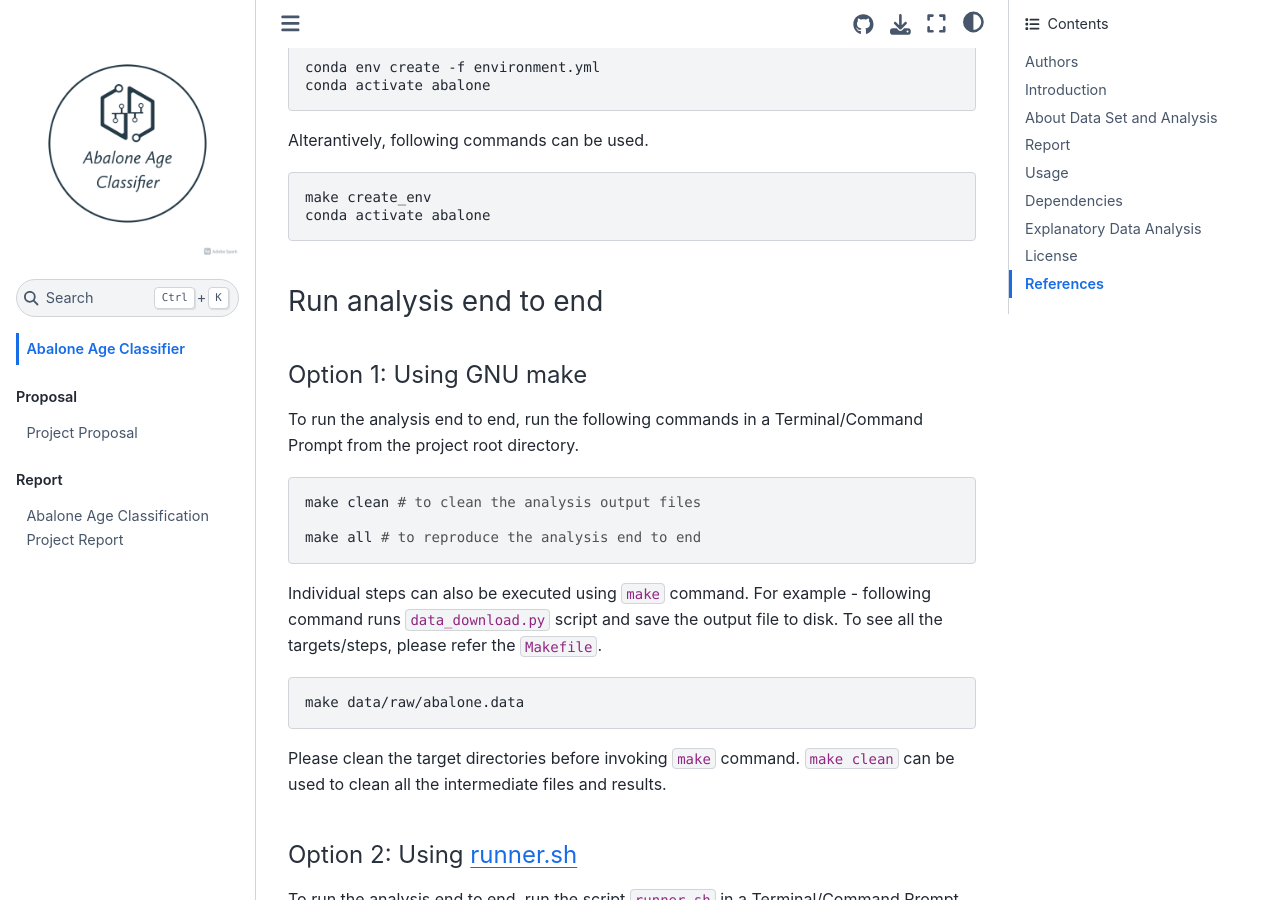
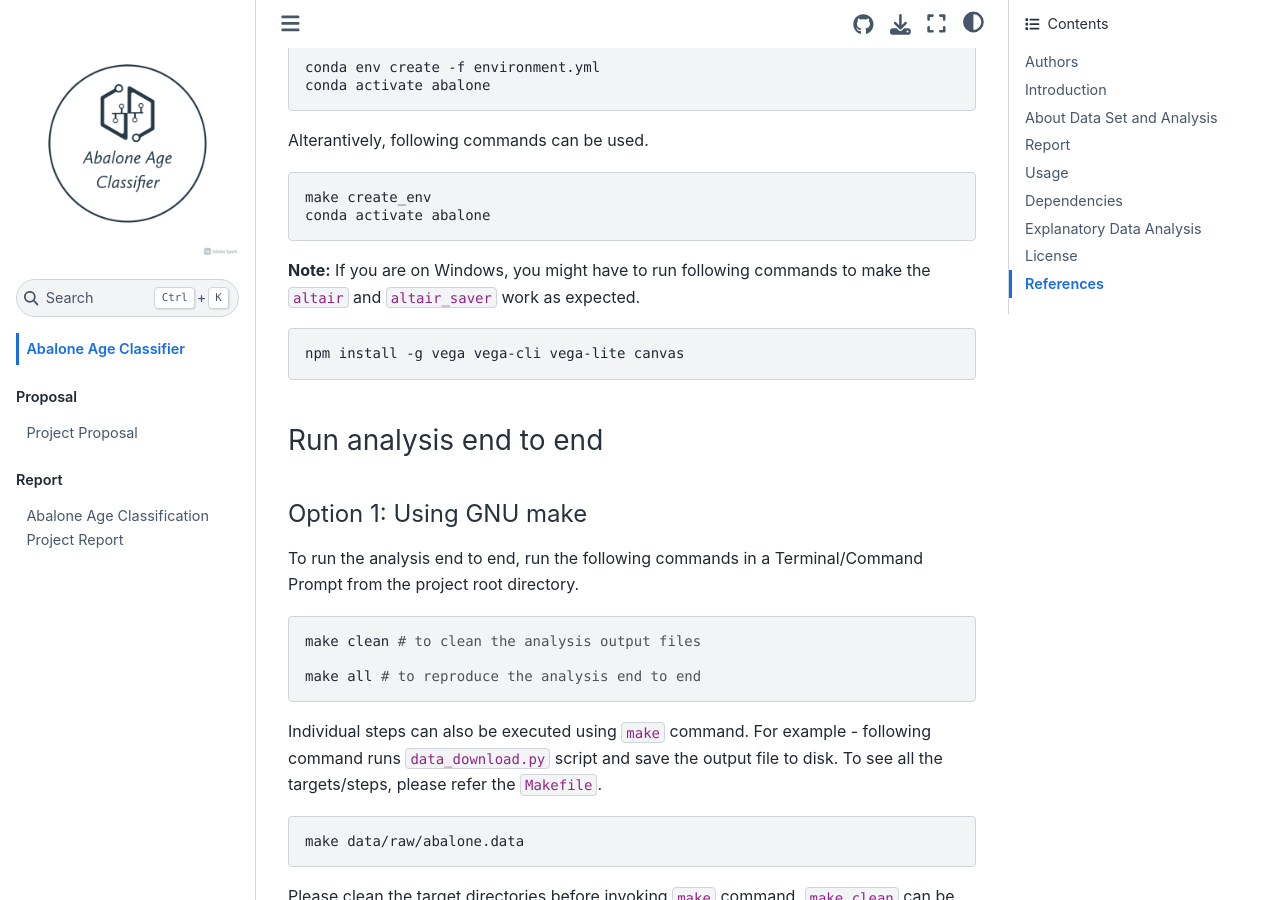
Before and after one commit to veerupandey/abalone_age_classification, a Jupyter Book: the page built from docs/README.md, in a window 1280 px wide and 900 px high, scrolled down 1940 px. Built offline with Jupyter Book 1.0.4 settings and Sphinx 7.4.7 and the Sphinx Book theme 1.1.4, drawn with Linux system fonts in a browser that asks for light colours.

Commit message:
Add special usage instruction for windows

````diff
--- a/docs/README.md
+++ b/docs/README.md
@@ -49,6 +49,12 @@ Alterantively, following commands can be used.
 ```bash
 make create_env
 conda activate abalone
+```
+
+**Note:** If you are on Windows, you might have to run following commands to make the `altair` and `altair_saver` work as expected.
+
+```bash
+npm install -g vega vega-cli vega-lite canvas
 ```
 
 ### Run analysis end to end
````
Also changed, not shown: README.md (+6 -0 lines).
